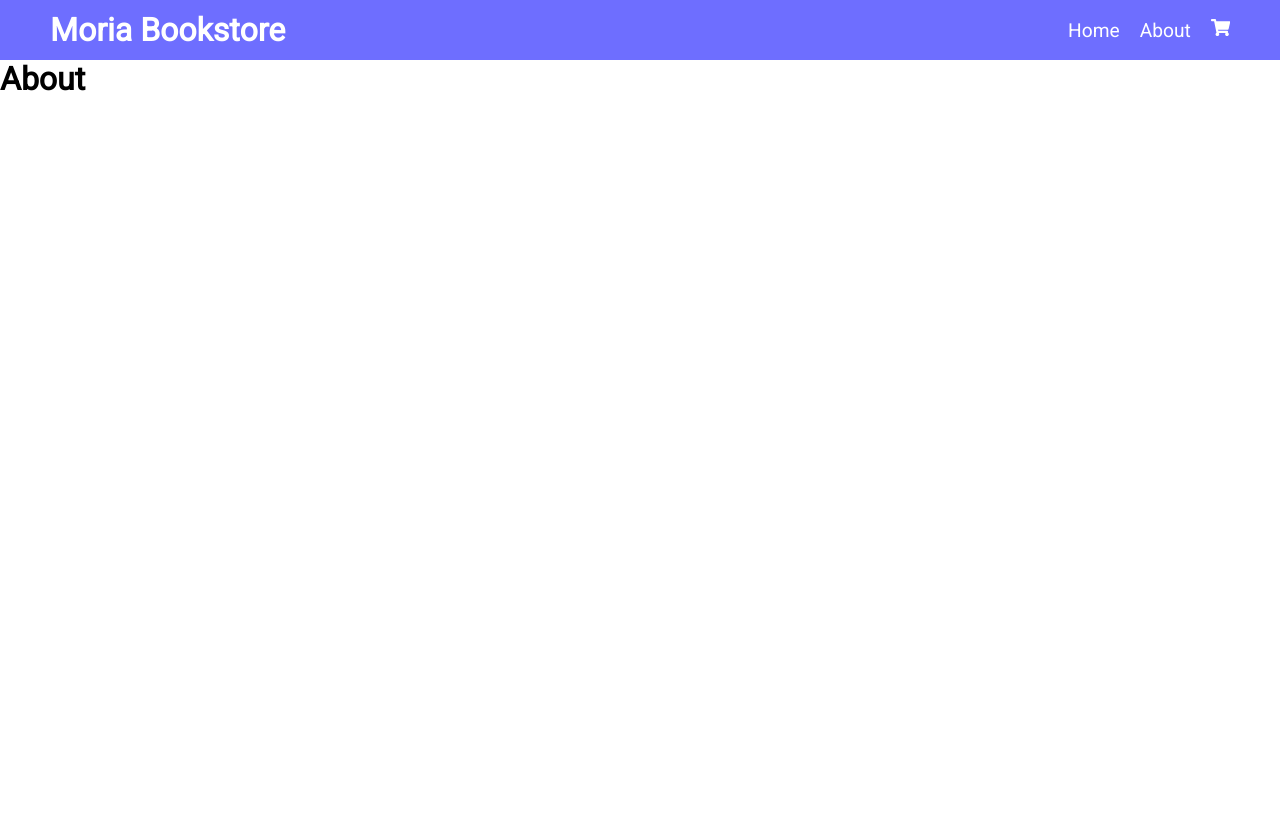
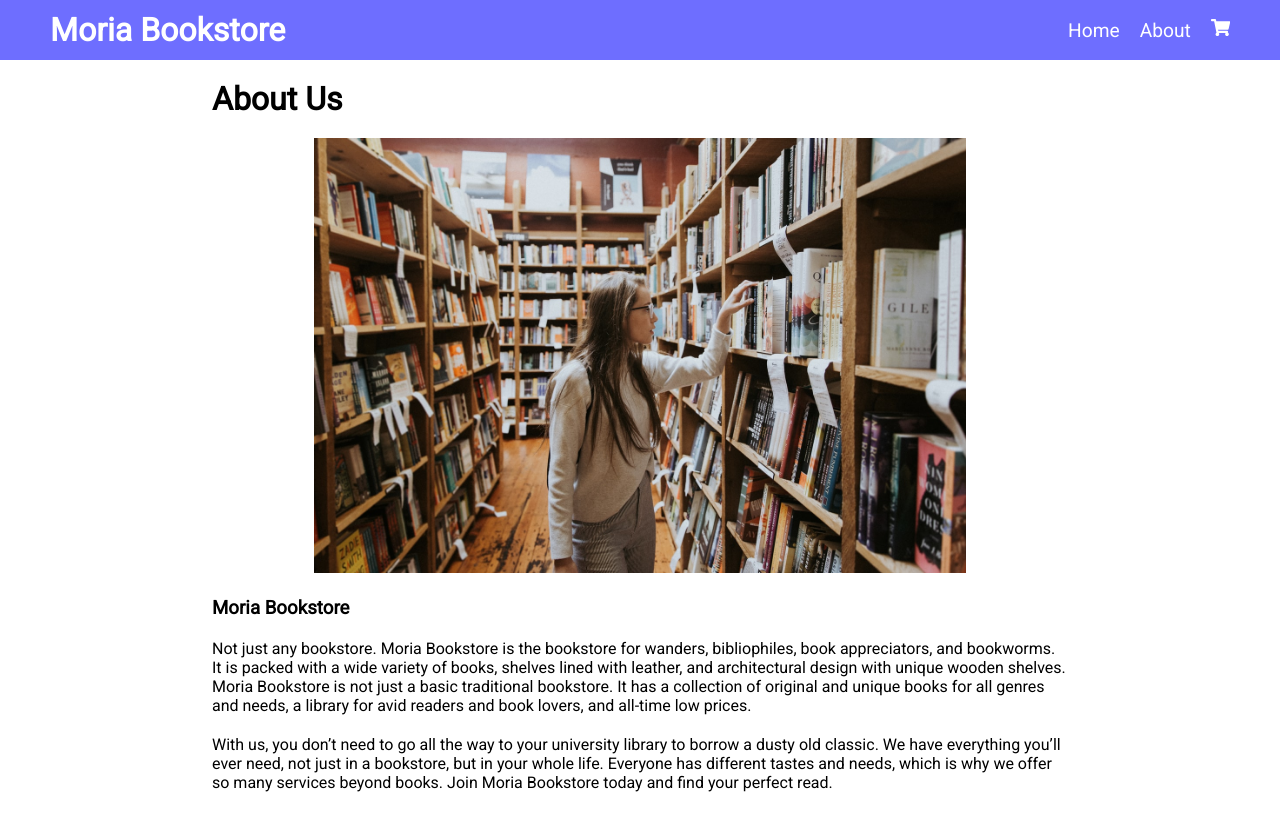
Before and after one commit to rodche-web/moria-bookstore, a React (Create React App) app: page /about in a window 1280 px wide. Before the commit the page ends 800 px from the top, so only its background shows below. Built offline with nearby package versions, Linux system fonts and the light colour scheme.

Commit message:
Added About Page and Product Details Page

```diff
--- a/src/App.js
+++ b/src/App.js
@@ -3,20 +3,24 @@ import HomePage from './pages/HomePage/HomePage';
 import ShoppingCart from './pages/ShoppingCart/ShoppingCart';
 import {BrowserRouter as Router, Switch, Route} from 'react-router-dom';
 import AboutPage from './pages/AboutPage/AboutPage';
+import ProductDetailPage from './pages/ProductDetailPage/ProductDetailPage';
 
 const App = () => {
     return (
         <Router>
             <Header />
             <Switch>
-                <Route path='/' exact>
-                    <HomePage />
-                </Route>
                 <Route path='/cart'>
                     <ShoppingCart />
                 </Route>
                 <Route path='/about'>
                     <AboutPage />
+                </Route>
+                <Route path='/' exact>
+                    <HomePage />
+                </Route>
+                <Route path='/products/:productId'>
+                    <ProductDetailPage />
                 </Route>
             </Switch>
         </Router>
--- a/src/components/ShopItem/ShopItem.js
+++ b/src/components/ShopItem/ShopItem.js
@@ -1,12 +1,13 @@
 import {FaShoppingCart} from 'react-icons/fa'
 import { useDispatch, useSelector } from 'react-redux';
+import {NavLink} from 'react-router-dom';
 
 import { addToCart, incrementQuantity } from '../../redux/shopSlice';
 
 import './styles.css'
 
 const ShopItem = ({item}) => {
-    const {name, author, price, url} = item;
+    const {id, name, author, price, url} = item;
     const dispatch = useDispatch();
     const cart = useSelector(state => state.shop.cart);
 
@@ -22,7 +23,9 @@ const ShopItem = ({item}) => {
         <div className='shop-item'>
             <img src={url} alt={name} />
             <div>
-                <h3>{name}</h3>
+                <NavLink className='shop-item-navlink' to={`/products/${id}`}>
+                    <h3>{name}</h3>
+                </NavLink>
                 <p>{author}</p>
                 <p>${price}</p>
             </div>
--- a/src/components/ShopItem/styles.css
+++ b/src/components/ShopItem/styles.css
@@ -4,14 +4,11 @@
     text-align: center;
 }
 
+.shop-item-navlink {
+    text-decoration: none;
+    color: inherit;
+}
+
 .shop-item img {
     width: 100%;
 }
-
-.cart-btn {
-    padding: 10px;
-    background: var(--primary-color);
-    color: white;
-    border: none;
-    margin: 10px;
-}
--- a/src/pages/AboutPage/AboutPage.js
+++ b/src/pages/AboutPage/AboutPage.js
@@ -1,9 +1,18 @@
-import React from 'react'
+import './styles.css';
 
 const AboutPage = () => {
     return (
-        <div>
-            <h1>About</h1>
+        <div className='about-page'>
+            <h1>About Us</h1>
+            <div className ='about-bookstore-image'>
+                <img src='images/bookstore.jpeg' alt='bookstore interior' />
+            </div>
+            <div className='about-description'>
+                <h3>Moria Bookstore</h3>
+                <p>Not just any bookstore. Moria Bookstore is the bookstore for wanders, bibliophiles, book appreciators, and bookworms. It is packed with a wide variety of books, shelves lined with leather, and architectural design with unique wooden shelves. Moria Bookstore is not just a basic traditional bookstore. It has a collection of original and unique books for all genres and needs, a library for avid readers and book lovers, and all-time low prices.</p>
+                <p>With us, you don’t need to go all the way to your university library to borrow a dusty old classic. We have everything you’ll ever need, not just in a bookstore, but in your whole life. Everyone has different tastes and needs, which is why we offer so many services beyond books. Join Moria Bookstore today and find your perfect read.</p>
+            </div>
+
         </div>
     )
 }
--- /dev/null
+++ b/src/pages/AboutPage/styles.css
@@ -0,0 +1,22 @@
+.about-page {
+    width: 70%;
+    margin: 0 auto;
+    padding: 20px;
+}
+
+.about-bookstore-image {
+    text-align: center;
+    margin: 20px;
+}
+
+.about-bookstore-image img {
+    width: 80%;
+}
+
+.about-page h1 {
+    margin-bottom: 20px;
+}
+
+.about-description > p, .about-description > h3 {
+    margin-bottom: 20px;
+}
--- /dev/null
+++ b/src/pages/ProductDetailPage/ProductDetailPage.js
@@ -0,0 +1,64 @@
+import { useParams } from "react-router-dom"
+import { useEffect } from "react";
+import { firestore, storage } from "../../firebase/config";
+import { useDispatch, useSelector } from "react-redux";
+import {FaShoppingCart} from 'react-icons/fa'
+import { setProductDetail, emptyProductDetail, addToCart, incrementQuantity } from "../../redux/shopSlice";
+
+import './styles.css';
+
+
+const ProductDetailPage = () => {
+    const {productId} = useParams();
+    const product = useSelector(state => state.shop.productDetail);
+    const cart = useSelector(state => state.shop.cart);
+    const dispatch = useDispatch();
+    const productRef = firestore.collection('shop_items').doc(productId);
+
+    useEffect(() => {
+        productRef.get()
+        .then(doc => {
+            const {name, author, description, price, file_name} = doc.data();
+            storage.ref(`/shop-items/${file_name}`).getDownloadURL()
+                .then(url => {
+                    dispatch(setProductDetail({id: doc.id, name, author, price, url, description}))
+                })
+                .catch(err => console.log(err));
+        })
+        .catch(err => console.log(err));
+        return () => emptyProductDetail();
+    },[])
+
+    const add = item => {
+        if(cart && cart.find(cartItem => cartItem.name === item.name)) {
+            dispatch(incrementQuantity(item));
+        } else {
+            dispatch(addToCart(item));
+        }
+    }
+
+    return (
+        <div className='product-detail-container'>
+            <div className='product-image'>
+                <img src={product.url} alt={product.name} />
+            </div>
+            <div className='product-description'>
+                <h1>{product.name}</h1>
+                <h3>{product.author}</h3>
+                <p>{product.description}</p>
+                <h3>Price: ${product.price}</h3>
+                <button className='cart-btn' onClick={() => add({
+                    name: product.name,
+                    price: product.price,
+                    quantity: 1,
+                    totalPrice: product.price
+                })}>
+                    Add to Cart
+                    <FaShoppingCart />
+                </button>
+            </div>
+        </div>
+    )
+}
+
+export default ProductDetailPage
--- /dev/null
+++ b/src/pages/ProductDetailPage/styles.css
@@ -0,0 +1,16 @@
+.product-detail-container {
+    display: flex;
+    width: 70%;
+    margin: 20px auto;
+}
+
+.product-image {
+    width: 50%;
+}
+.product-image img {
+    width: 300px;
+}
+
+.product-description {
+    width: 50%;
+}
--- a/src/redux/shopSlice.js
+++ b/src/redux/shopSlice.js
@@ -2,7 +2,8 @@ import {createSlice} from '@reduxjs/toolkit';
 
 const initialState = {
     shopItems: [],
-    cart: []
+    cart: [],
+    productDetail: {}
 }
 
 export const shopSlice = createSlice({
@@ -26,10 +27,16 @@ export const shopSlice = createSlice({
         },
         removeFromCart: (state, action) => {
             state.cart = state.cart.filter(item => item.name !== action.payload);
+        },
+        setProductDetail: (state, action) => {
+            state.productDetail = action.payload;
+        },
+        emptyProductDetail: state => {
+            state.productDetail = {};
         }
     }
 })
 
-export const {setShopItems, emptyShopItems, addToCart, removeFromCart, incrementQuantity, decrementQuantity} = shopSlice.actions;
+export const {setShopItems, emptyShopItems, addToCart, removeFromCart, incrementQuantity, decrementQuantity, setProductDetail, emptyProductDetail} = shopSlice.actions;
 
 export default shopSlice.reducer;
```
Also changed, not shown: public/images/blade-itself.jpg (deleted), public/images/bookstore.jpeg (added).
